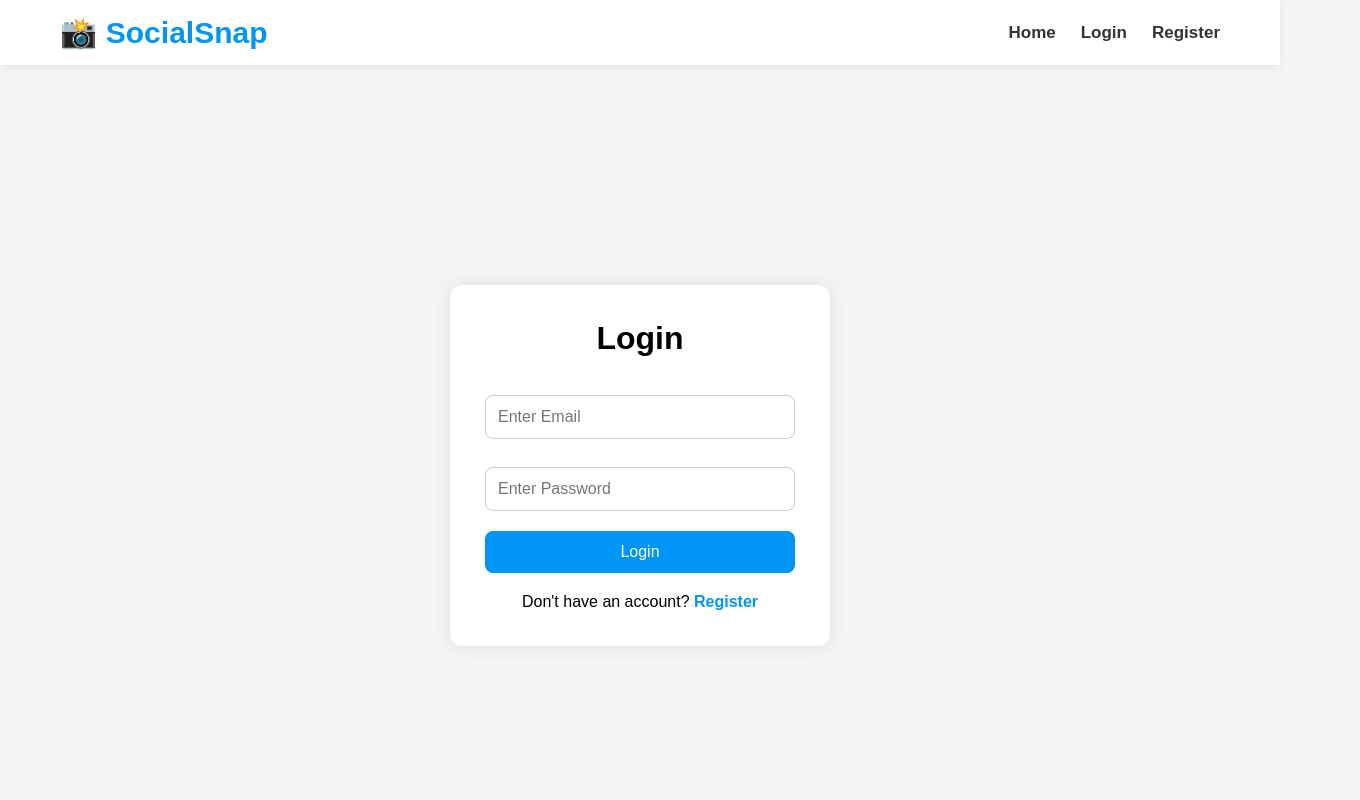
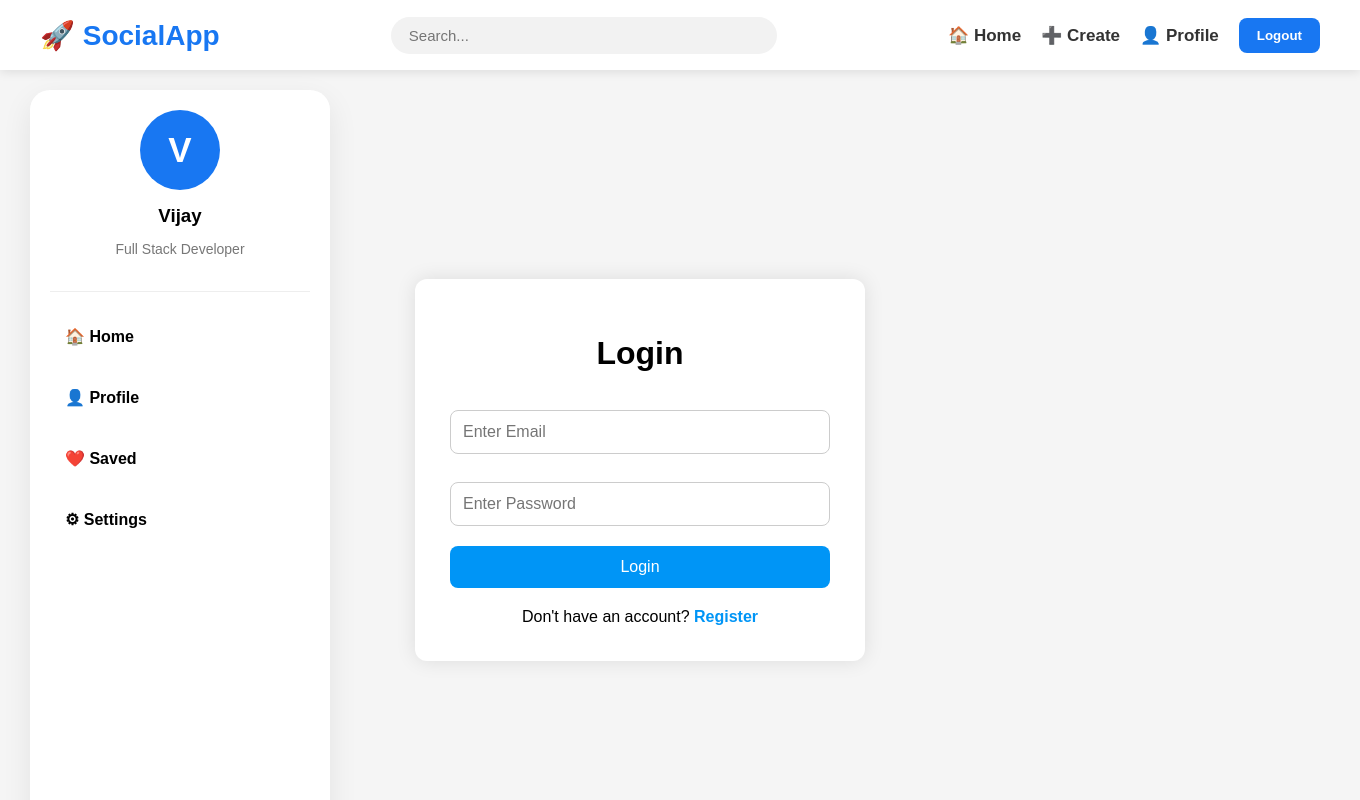
Before and after one commit to vijayvar440/SocalSnap, a React app in the folder Frontend/: page /login in a window 1280 px wide. Shown: the top 800 px of the page, 1360 px wide, since content can reach past the window. Built offline with nearby package versions, Linux system fonts and the light colour scheme; the HTML template or start-up script is replaced by a standard one.

Commit message:
upadte home page

```diff
--- a/Frontend/src/App.jsx
+++ b/Frontend/src/App.jsx
@@ -10,11 +10,13 @@ import EditProfile from "./pages/EditProfile";
 import Navbar from "./components/Navbar";
 import ProtectedRoute from "./ProtectedRoute";
 import EditPost from "./pages/EditPost";
+import LeftSidebar from "./components/leftsidbar";
 
 function App() {
     return (
         <>
             <Navbar />
+            <LeftSidebar/>
 
             <Routes>
 
--- a/Frontend/src/components/Nabar.css
+++ b/Frontend/src/components/Nabar.css
@@ -1,36 +1,50 @@
-*{
-    margin:0;
-    padding:0;
-    box-sizing:border-box;
-}
-
 .navbar{
-    position:sticky;
-    top:0;
-    z-index:1000;
+    width:100%;
+    height:70px;
+    background:#fff;
 
     display:flex;
     justify-content:space-between;
     align-items:center;
 
-    padding:15px 60px;
+    padding:0 40px;
 
-    background:#fff;
+    position:sticky;
+    top:0;
+    z-index:1000;
 
-    box-shadow:0 2px 10px rgba(0,0,0,.08);
+    box-shadow:0 2px 10px rgba(0,0,0,.1);
 }
 
 .logo{
-    font-size:30px;
+    font-size:28px;
     font-weight:bold;
-    color:#0095f6;
+    color:#1877f2;
     cursor:pointer;
+}
+
+.search-box{
+    width:350px;
+    padding:10px 18px;
+
+    border:none;
+    outline:none;
+
+    background:#f2f2f2;
+    border-radius:30px;
+
+    font-size:15px;
+}
+
+.search-box:focus{
+    background:white;
+    box-shadow:0 0 5px rgba(24,119,242,.3);
 }
 
 .nav-links{
     display:flex;
     align-items:center;
-    gap:25px;
+    gap:20px;
 }
 
 .nav-links a{
@@ -42,21 +56,22 @@
 }
 
 .nav-links a:hover{
-    color:#0095f6;
+    color:#1877f2;
 }
 
-.logout-btn{
+.nav-links button{
+    border:none;
+    background:#1877f2;
+    color:white;
+
     padding:10px 18px;
-    border:none;
     border-radius:8px;
 
-    background:#ff4d4f;
-    color:white;
-
     cursor:pointer;
-    font-size:15px;
+    font-weight:bold;
+    transition:.3s;
 }
 
-.logout-btn:hover{
-    background:#d9363e;
+.nav-links button:hover{
+    background:#0056d2;
 }
--- a/Frontend/src/components/Navbar.jsx
+++ b/Frontend/src/components/Navbar.jsx
@@ -4,10 +4,12 @@ import "./Nabar.css";
 function Navbar() {
 
     const navigate = useNavigate();
-    const token = localStorage.getItem("token");
 
-    const handleLogout = () => {
+    const logout = () => {
+
         localStorage.removeItem("token");
+        localStorage.removeItem("userId");
+
         navigate("/login");
     };
 
@@ -16,30 +18,26 @@ function Navbar() {
         <nav className="navbar">
 
             <div className="logo">
-                📸 SocialSnap
+                🚀 SocialApp
             </div>
+
+            <input
+                type="text"
+                placeholder="Search..."
+                className="search-box"
+            />
 
             <div className="nav-links">
 
-                <Link to="/">Home</Link>
+                <Link to="/">🏠 Home</Link>
 
-                {token && (
-                    <>
-                        <Link to="/create-post">Create Post</Link>
-                        <Link to="/profile">Profile</Link>
-                    </>
-                )}
+                <Link to="/create-post">➕ Create</Link>
 
-                {!token ? (
-                    <>
-                        <Link to="/login">Login</Link>
-                        <Link to="/register">Register</Link>
-                    </>
-                ) : (
-                    <button className="logout-btn" onClick={handleLogout}>
-                        Logout
-                    </button>
-                )}
+                <Link to="/profile">👤 Profile</Link>
+
+                <button onClick={logout}>
+                    Logout
+                </button>
 
             </div>
 
--- /dev/null
+++ b/Frontend/src/components/leftsidbar.jsx
@@ -0,0 +1,41 @@
+import "./LeftSidebar.css";
+
+function LeftSidebar() {
+    return (
+        <div className="left-sidebar">
+
+            <div className="profile-card">
+                <div className="profile-avatar">
+                    V
+                </div>
+
+                <h3>Vijay</h3>
+
+                <p>Full Stack Developer</p>
+            </div>
+
+            <div className="menu">
+
+                <div className="menu-item">
+                    🏠 Home
+                </div>
+
+                <div className="menu-item">
+                    👤 Profile
+                </div>
+
+                <div className="menu-item">
+                    ❤️ Saved
+                </div>
+
+                <div className="menu-item">
+                    ⚙ Settings
+                </div>
+
+            </div>
+
+        </div>
+    );
+}
+
+export default LeftSidebar;
--- /dev/null
+++ b/Frontend/src/components/leftsidebar.css
@@ -0,0 +1,68 @@
+.left-sidebar{
+    width:260px;
+    height:calc(100vh - 90px);
+
+    position:fixed;
+    left:30px;
+    top:90px;
+
+    background:#fff;
+    border-radius:20px;
+    padding:20px;
+
+    box-shadow:0 10px 30px rgba(0,0,0,.08);
+}
+
+.profile-card{
+    text-align:center;
+    border-bottom:1px solid #eee;
+    padding-bottom:20px;
+    margin-bottom:20px;
+}
+
+.profile-avatar{
+    width:80px;
+    height:80px;
+
+    border-radius:50%;
+    margin:auto;
+
+    background:#1877f2;
+    color:white;
+
+    display:flex;
+    justify-content:center;
+    align-items:center;
+
+    font-size:35px;
+    font-weight:bold;
+}
+
+.profile-card h3{
+    margin-top:15px;
+    margin-bottom:5px;
+}
+
+.profile-card p{
+    color:#777;
+    font-size:14px;
+}
+
+.menu{
+    display:flex;
+    flex-direction:column;
+    gap:12px;
+}
+
+.menu-item{
+    padding:15px;
+    border-radius:12px;
+    cursor:pointer;
+    transition:.3s;
+    font-weight:600;
+}
+
+.menu-item:hover{
+    background:#1877f2;
+    color:white;
+}
--- a/Frontend/src/pages/Home.css
+++ b/Frontend/src/pages/Home.css
@@ -1,140 +1,170 @@
 body{
-    background:#f5f5f5;
     margin:0;
-    font-family:Arial, Helvetica, sans-serif;
+    font-family:'Segoe UI',sans-serif;
+    background:#eef2f7;
 }
-
 .home-container{
     width:100%;
     display:flex;
     justify-content:center;
-    padding:30px 0;
+    padding:35px 0;
 }
 
 .feed{
-    width:600px;
+    width:650px;
+    margin-left:300px;
+
+}
+.post-card{
+    background:#fff;
+    border-radius:18px;
+    margin-bottom:30px;
+    overflow:hidden;
+    box-shadow:0 10px 30px rgba(0,0,0,.08);
+    transition:.3s;
 }
 
-.post-card{
-    background:#fff;
-    border:1px solid #ddd;
-    border-radius:12px;
-    margin-bottom:25px;
+.post-card:hover{
+    transform:translateY(-4px);
+}
+.post-header{
+    padding:20px;
+}
+.user-info{
+    display:flex;
+    align-items:center;
+    gap:15px;
+    margin-bottom:15px;
+}
+.avatar{
+    width:60px;
+    height:60px;
+    border-radius:50%;
     overflow:hidden;
-    box-shadow:0 2px 10px rgba(0,0,0,.08);
+    background:#1877f2;
+    color:white;
+    display:flex;
+    justify-content:center;
+    align-items:center;
+    font-size:24px;
+    font-weight:bold;
+    flex-shrink:0;
 }
-
-.post-header{
-    padding:15px;
-    border-bottom:1px solid #eee;
+.profile-img{
+    width:100%;
+    height:100%;
+    object-fit:cover;
 }
-
-.post-header h2{
+.user-info h3{
     margin:0;
     font-size:20px;
+    font-weight:700;
+    color:#222;
 }
-
+.post-title{
+    margin:0;
+    font-size:25px;
+    font-weight:bold;
+    color:#111;
+}
 .post-header p{
     margin-top:8px;
-    color:#555;
+    color:#666;
+    font-size:16px;
 }
-
 .post-image{
     width:100%;
-    max-height:500px;
+    max-height:550px;
     object-fit:cover;
-    display:block;
+    border-radius:10px;
 }
-
 .post-video{
     width:100%;
 }
 
-.post-footer{
-    padding:15px;
+.post-audio{
+    width:95%;
+    margin:20px auto;
+    display:block;
 }
-
-.action-btn{
-    padding:8px 16px;
-    margin-right:10px;
+.action-bar{
+    display:flex;
+    gap:12px;
+    padding:18px;
+}
+.like-btn,
+.edit-btn,
+.delete-btn{
     border:none;
-    border-radius:8px;
+    color:white;
+    padding:10px 22px;
+    border-radius:30px;
     cursor:pointer;
     font-size:15px;
     transition:.3s;
 }
-
 .like-btn{
-    background:#ff4d6d;
-    color:white;
+    background:#ff3366;
 }
 
 .like-btn:hover{
     background:#ff1744;
 }
+.edit-btn{
+    background:#1877f2;
+}
 
+.edit-btn:hover{
+    background:#1565c0;
+}
 .delete-btn{
-    background:#222;
-    color:white;
+    background:#444;
 }
 
 .delete-btn:hover{
-    background:#000;
+    background:#111;
 }
-
+.likes{
+    padding:0 20px;
+    font-size:17px;
+    font-weight:600;
+}
+.comment-box{
+    background:#f5f6f8;
+    padding:12px;
+    border-radius:12px;
+    margin-bottom:10px;
+}
+.comment-area{
+    display:flex;
+    gap:10px;
+    padding:20px;
+}
 .comment-input{
-    width:75%;
-    padding:10px;
-    margin-top:10px;
-    border:1px solid #ccc;
-    border-radius:8px;
+    flex:1;
+    padding:13px;
+    border-radius:25px;
+    border:1px solid #ddd;
+    outline:none;
+    font-size:15px;
 }
-
 .comment-btn{
-    padding:10px 18px;
-    margin-left:10px;
     border:none;
-    border-radius:8px;
-    background:#0095f6;
+    background:#1877f2;
     color:white;
+    padding:13px 25px;
+    border-radius:25px;
     cursor:pointer;
 }
 
 .comment-btn:hover{
-    background:#0077cc;
+    background:#1565c0;
 }
-
-.comment-box{
-    background:#f7f7f7;
-    padding:10px;
-    margin-top:8px;
-    border-radius:8px;
+.show-more-btn{
+    background:none;
+    border:none;
+    color:#1877f2;
+    cursor:pointer;
+    margin:10px 20px;
+    font-weight:bold;
 }
-
-.likes{
-    font-weight:bold;
-    margin-top:12px;
-}
-
-.edit-btn{
-    background:#0095f6;
-    color:white;
-    border:none;
-    padding:8px 15px;
-    border-radius:8px;
-    cursor:pointer;
-    margin-left:10px;
-    transition:0.3s;
-}
-
-.edit-btn:hover{
-    background:#0077cc;
-}
-.show-more-btn {
-    background: none;
-    border: none;
-    color: #1877f2;
-    cursor: pointer;
-    font-weight: bold;
-    margin: 8px 0;
-}
--- a/Frontend/src/pages/home.jsx
+++ b/Frontend/src/pages/home.jsx
@@ -18,7 +18,9 @@ function Home() {
                 "http://localhost:3000/api/Post/all-posts"
             );
             console.log("Posts:", response.data.posts);
-             console.log("Owner:", response.data.posts[0].uploadedBy);
+             console.log("Owner Object:", response.data.posts[0].uploadedBy);
+             console.log("Username:", response.data.posts[0].uploadedBy.username);
+             console.log("Owner ID:", response.data.posts[0].uploadedBy._id);
               console.log("My ID:", localStorage.getItem("userId"));
             setPosts(response.data.posts);
 
@@ -118,16 +120,26 @@ function Home() {
                            <div className="user-info">
 
                                <div className="avatar">
-                                   {post.uploadedBy?.username?.charAt(0).toUpperCase()}
+                                   {post.uploadedBy?.profileImage ? (
+                                       <img
+                                           src={post.uploadedBy.profileImage}
+                                           alt="profile"
+                                           className="profile-img"
+                                       />
+                                   ) : (
+                                       post.uploadedBy?.username?.charAt(0).toUpperCase()
+                                   )}
                                </div>
 
                                <div>
                                    <h3>{post.uploadedBy?.username}</h3>
-                                   <h4>{post.title}</h4>
-                                   <p>{post.description}</p>
                                </div>
 
                            </div>
+
+                           <h2 className="post-title">{post.title}</h2>
+
+                           <p>{post.description}</p>
 
                        </div>
 
@@ -160,7 +172,10 @@ function Home() {
                             ❤️ Like
                         </button>
 
-                           {post.uploadedBy === userId && (
+
+
+
+                          {String(post.uploadedBy?._id) === String(userId) && (
                             <>
                                 <button
                                     className="edit-btn"
@@ -177,6 +192,9 @@ function Home() {
                                 </button>
                             </>
                         )}
+
+
+
 
                     </div>
 
```
Lines whose indentation alone changed are shown as unchanged.
